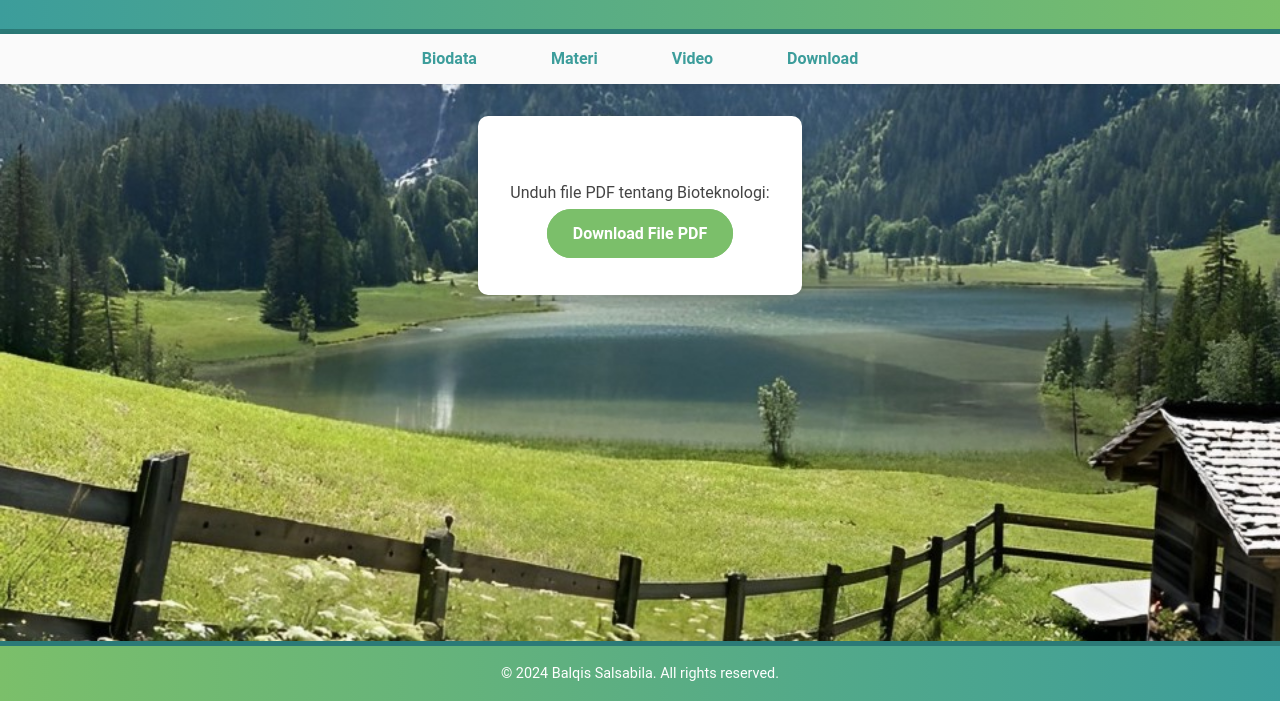
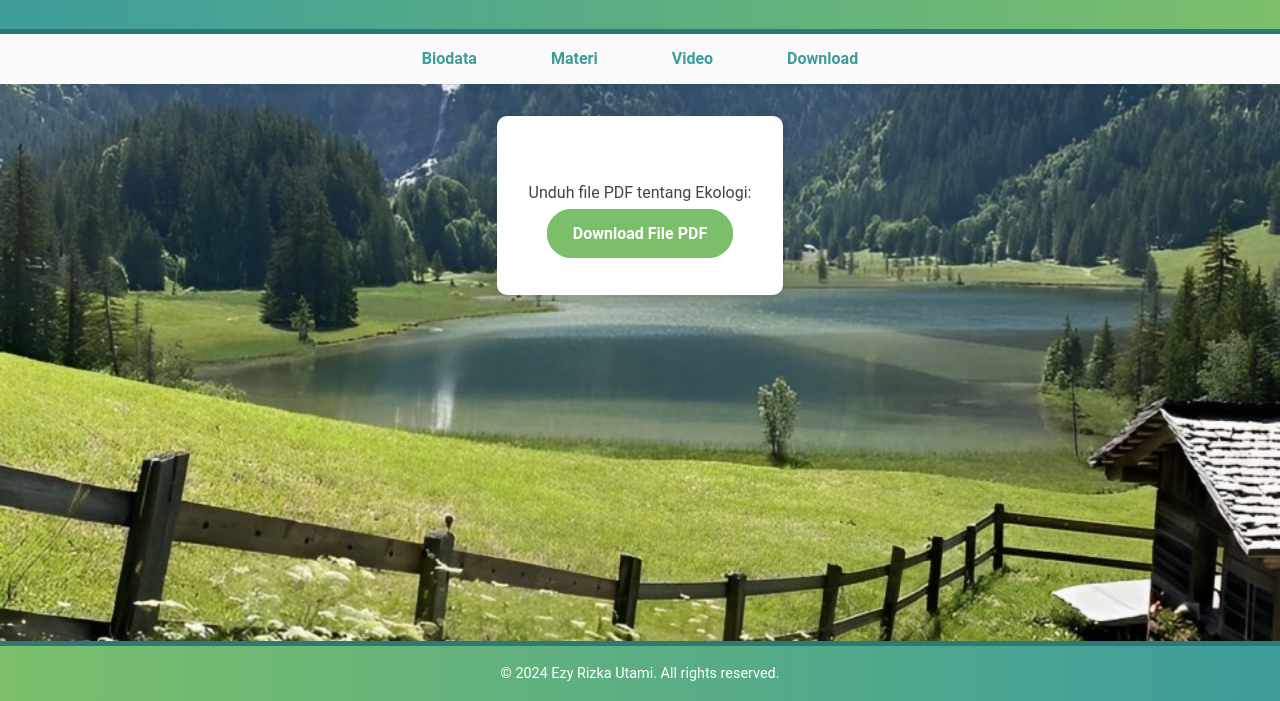
Before and after one commit to AkbarSur/Website-Ekologi, a plain HTML site: page download.html in a window 1280 px wide. Shown: the part 99-800 px from the top of the page. Drawn offline with Linux system fonts and the light colour scheme.

Commit message:
download.html

```diff
--- a/download.html
+++ b/download.html
@@ -3,7 +3,7 @@
 <head>
     <meta charset="UTF-8">
     <meta name="viewport" content="width=device-width, initial-scale=1.0">
-    <title>Download - Biologi Balqis</title>
+    <title>Download - Biologi Ezy</title>
     <link rel="stylesheet" href="styles.css">
 </head>
 <body>
@@ -17,11 +17,11 @@
         <a href="download.html">Download</a>
     </nav>
     <section class="download">
-        <p>Unduh file PDF tentang Bioteknologi:</p>
+        <p>Unduh file PDF tentang Ekologi:</p>
         <a href="file.pdf" download>Download File PDF</a>
     </section>
     <footer>
-        <p>© 2024 Balqis Salsabila. All rights reserved.</p>
+        <p>© 2024 Ezy Rizka Utami. All rights reserved.</p>
     </footer>
 </body>
 </html>
```
